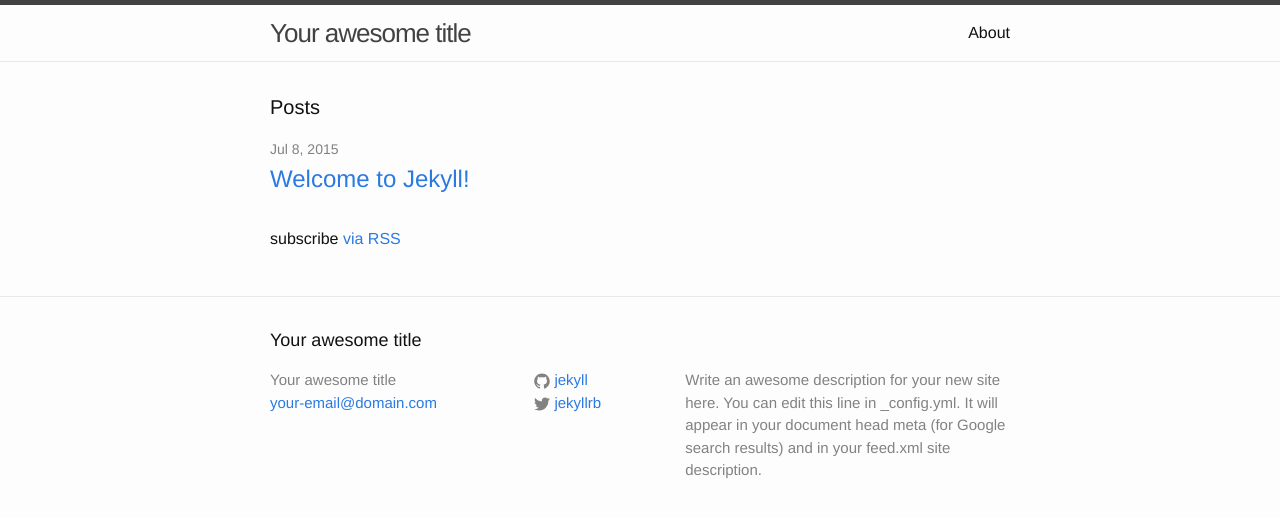
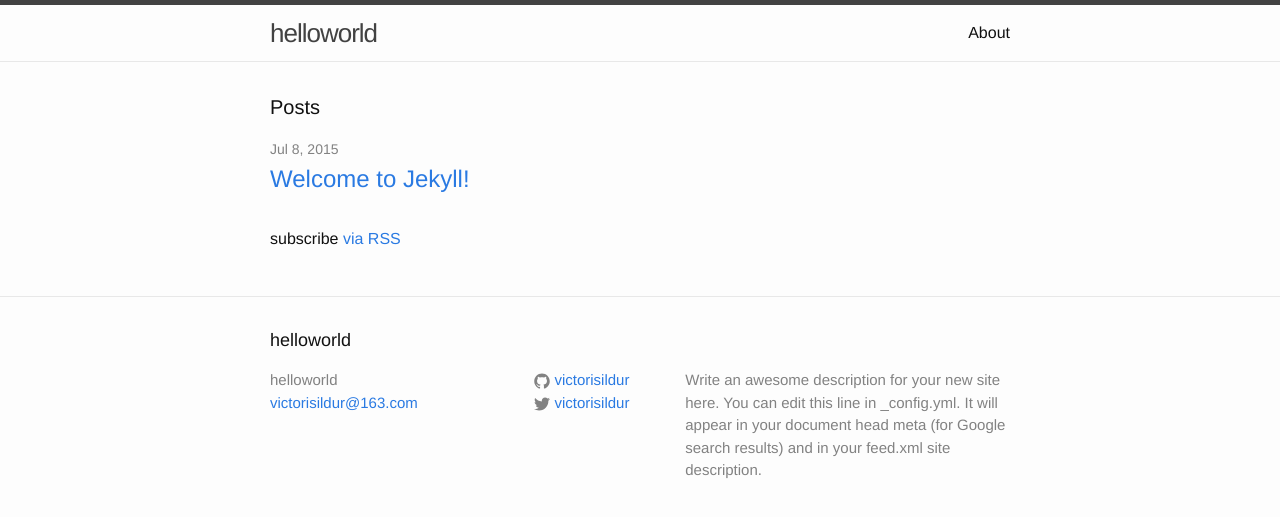
Before and after one commit to victorisildur/victorisildur.github.io, a Jekyll site: the page built from hello/index.html, in a window 1280 px wide. Shown: the top 517 px of the page. Built offline with Jekyll 4.4.1, drawn with Linux system fonts in a browser that asks for light colours.

Commit message:
modify _config.yml

```diff
--- a/hello/_config.yml
+++ b/hello/_config.yml
@@ -1,14 +1,14 @@
 # Site settings
-title: Your awesome title
-email: your-email@domain.com
+title: helloworld
+email: victorisildur@163.com
 description: > # this means to ignore newlines until "baseurl:"
   Write an awesome description for your new site here. You can edit this
   line in _config.yml. It will appear in your document head meta (for
   Google search results) and in your feed.xml site description.
 baseurl: "" # the subpath of your site, e.g. /blog/
-url: "http://yourdomain.com" # the base hostname & protocol for your site
-twitter_username: jekyllrb
-github_username:  jekyll
+url: "victorisildur.github.io" # the base hostname & protocol for your site
+twitter_username: victorisildur
+github_username: victorisildur
 
 # Build settings
 markdown: kramdown
```
